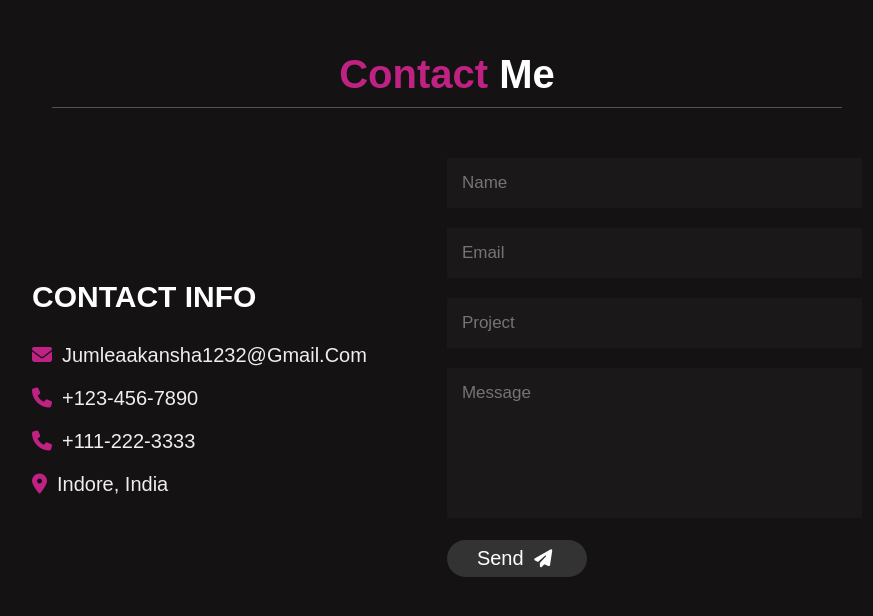
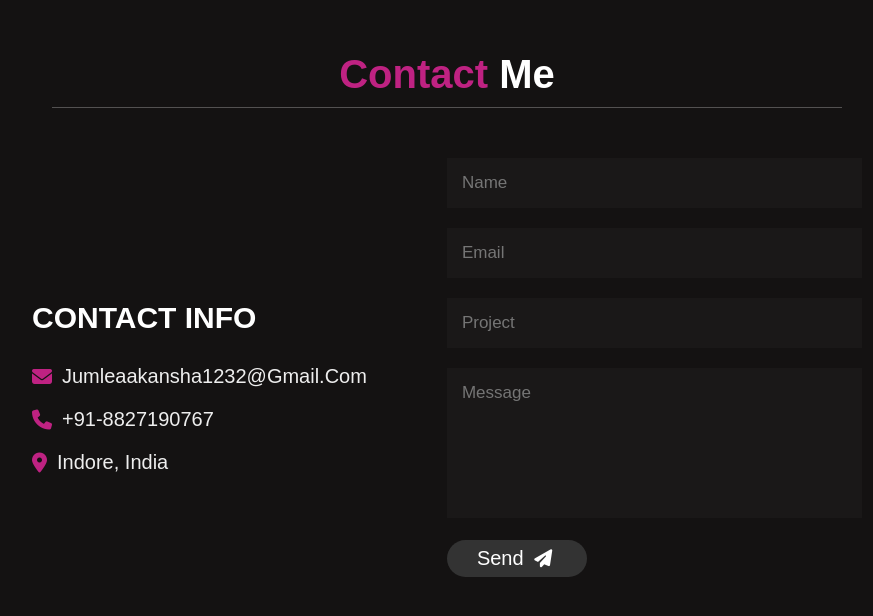
Before and after one commit to aakanshajumle1232/personal_portfolio1, a plain HTML site: page index.html in a window 1280 px wide. Shown: the part 2368-2984 px from the top of the page, without its empty margins (368-1241 px from the left). Drawn offline with nearby package versions, Linux system fonts and the light colour scheme.

Commit message:
Update index.html

```diff
--- a/index.html
+++ b/index.html
@@ -164,8 +164,7 @@
 
         <div class="info">
             <h3> <i class="fas fa-envelope"></i>jumleaakansha1232@gmail.com </h3>
-            <h3> <i class="fas fa-phone"></i> +123-456-7890 </h3>
-            <h3> <i class="fas fa-phone"></i> +111-222-3333 </h3>
+            <h3> <i class="fas fa-phone"></i>+91-8827190767 </h3>
             <h3> <i class="fas fa-map-marker-alt"></i> indore, india </h3>
         </div>
 
```
